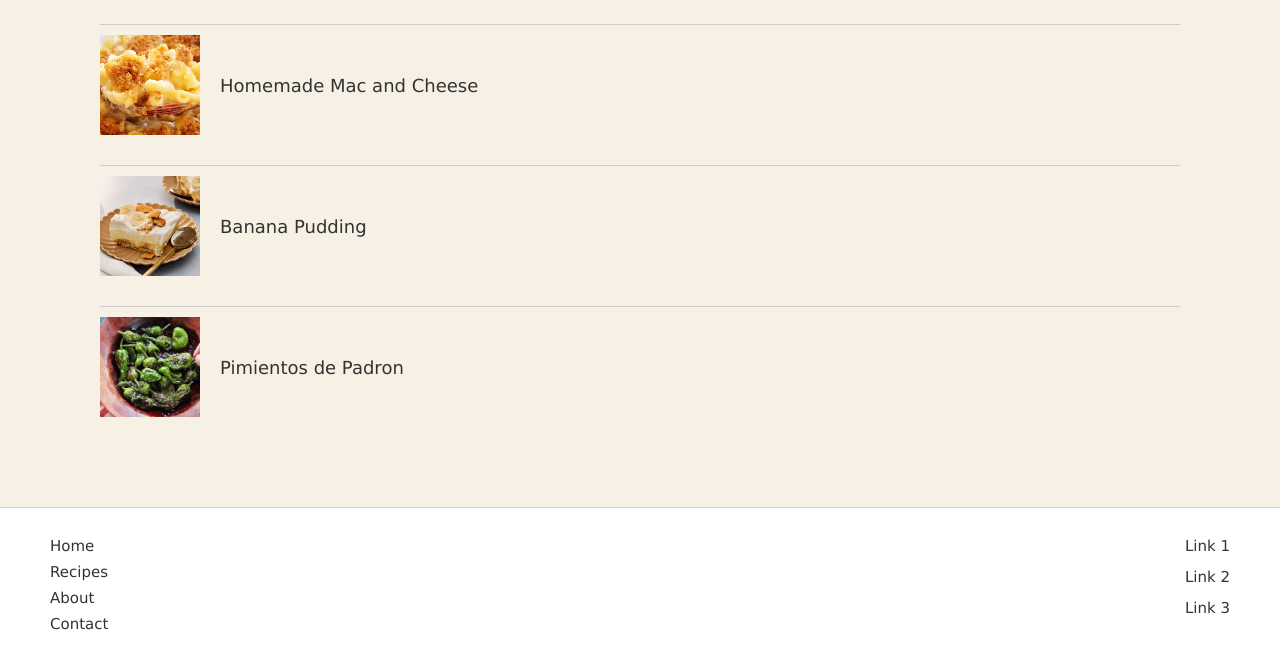
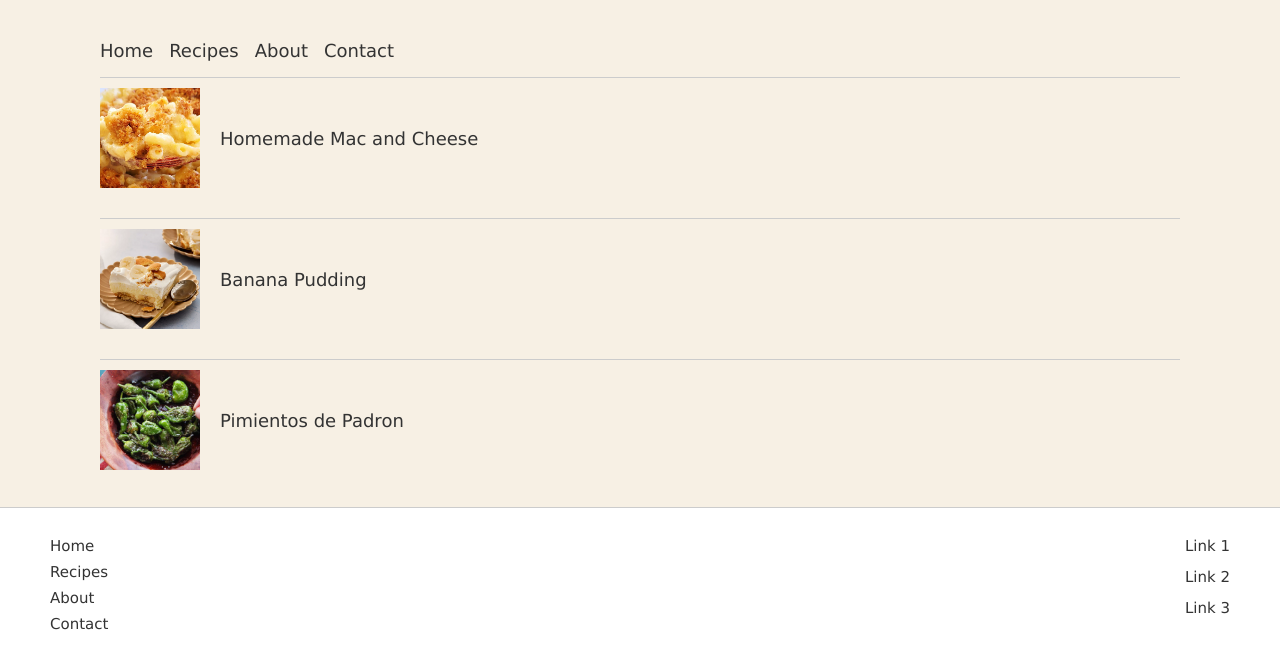
Before and after one commit to brrrrdy/odin-recipes, a plain HTML site: page index.html in a window 1280 px wide. Shown: the part 138-800 px from the top of the page. Drawn offline with Linux system fonts and the light colour scheme.

Commit message:
added a top nav and css style only on index page

```diff
--- a/css/style.css
+++ b/css/style.css
@@ -30,6 +30,15 @@ h1 {
   font-family: Georgia, 'Times New Roman', Times, serif;
   font-size: 60px;
   margin: 20px 0;
+}
+
+.navlist {
+  display: flex;
+  flex-wrap: wrap;
+  margin: 2;
+  padding: 0;
+  gap: 1em;
+  list-style: none;
 }
 
 .box1 {
--- a/index.html
+++ b/index.html
@@ -16,7 +16,19 @@
         <h1>Odin Recipes</h1>
     </div>
 
-    <!-- Recipe Nav -->
+    <!-- Top Nav -->
+
+    <nav>
+        <ul class="navlist">
+            <li><a href="#">Home</a></li>
+            <li><a href="#">Recipes</a></li>
+            <li><a href="#">About</a></li>
+            <li><a href="#">Contact</a></li>
+        </ul>
+    </nav>
+
+    <!-- Recipe List Body -->
+
     <div class="recipe-list">
         <div class="recipe-item">
             <img src="images/maccheese.jpg" alt="Homemade Mac and Cheese" class="recipe-img">
@@ -33,7 +45,7 @@
     </div>
     </div>
 
-     <!-- bottom nav -->
+     <!-- Bottom nav -->
 
     <div class="bottom-nav">
         <ul class="bottom-nav-left">
```
